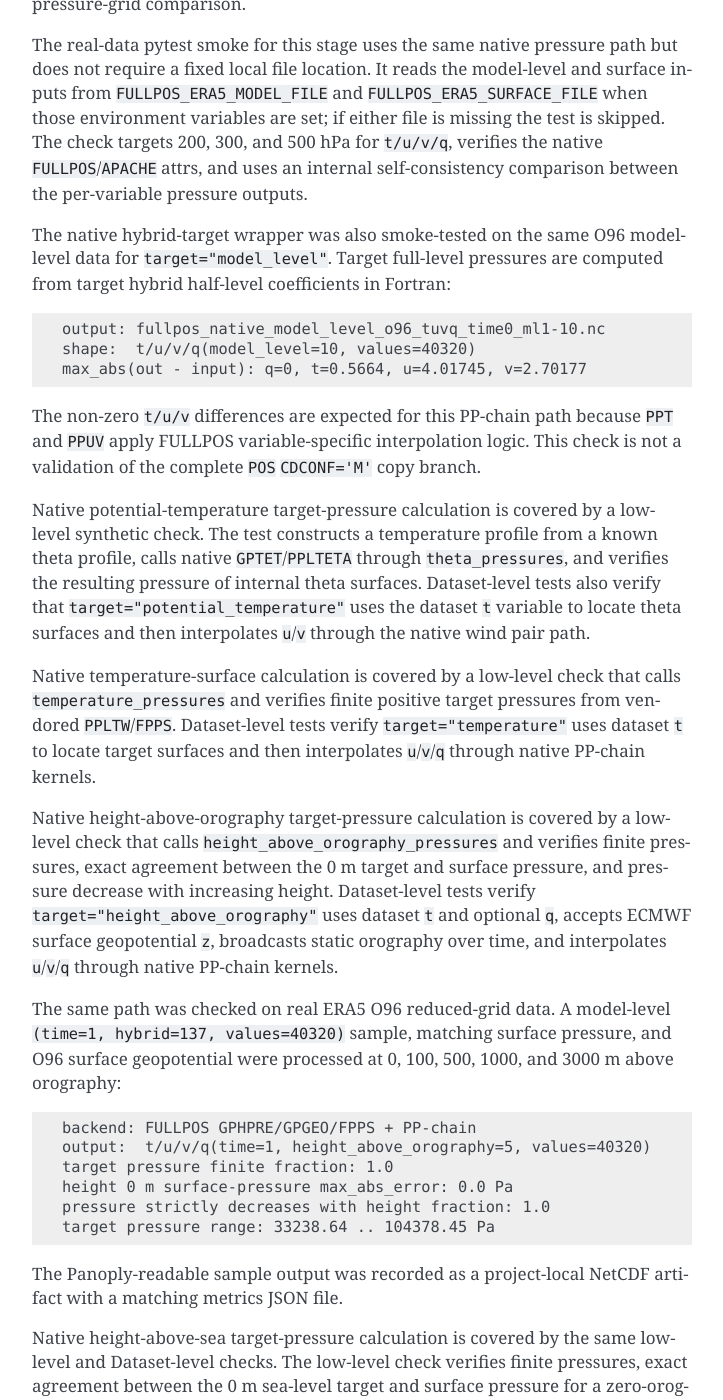
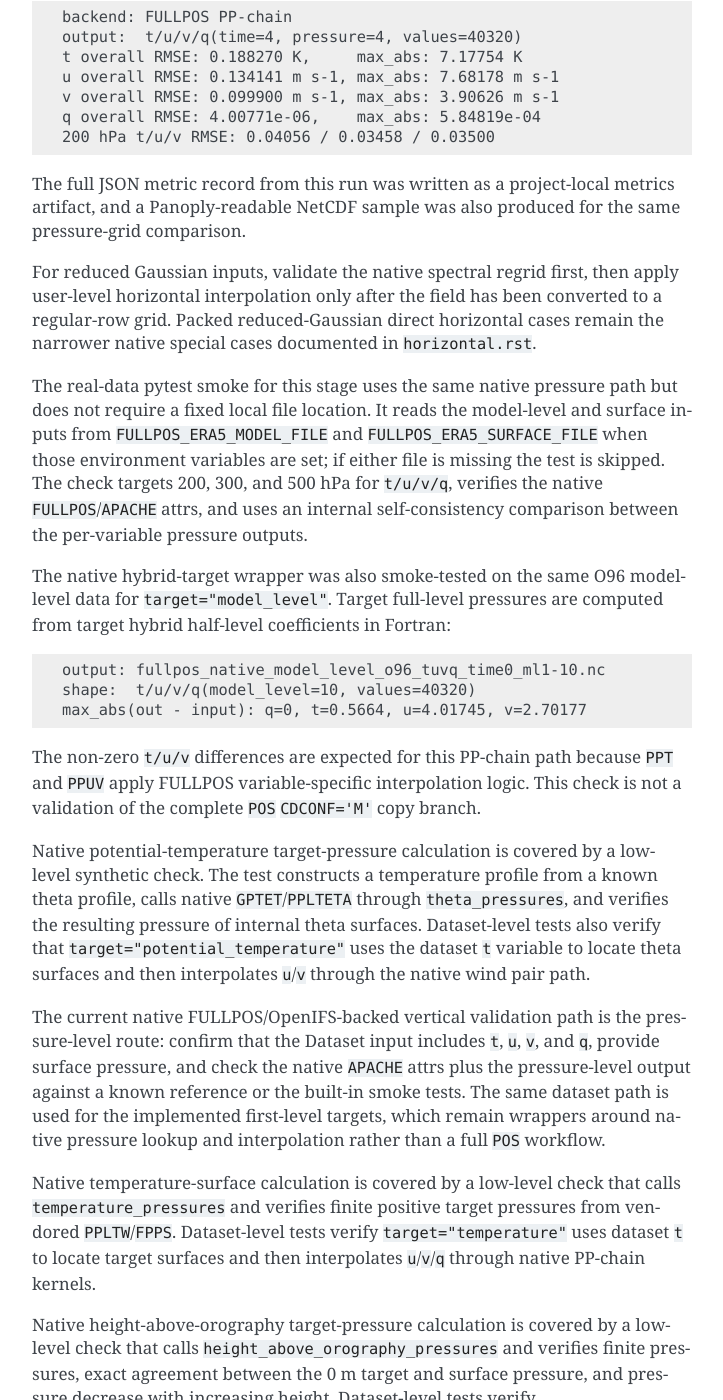
Before and after one commit to QianyeSu/FullPos, a Sphinx documentation site: the page built from docs/validation.rst, in a window 1280 px wide and 1400 px high, scrolled down 1724 px. Shown: the whole window, without its empty margins (388-1111 px from the left). Built offline with Sphinx 7.4.7, drawn with Linux system fonts in a browser that asks for light colours; some of the changed text lies outside the part shown.

Commit message:
Add validation docs and pressure chunk regression

```diff
--- a/docs/horizontal.rst
+++ b/docs/horizontal.rst
@@ -26,6 +26,11 @@
   Gaussian fields decoded as ``(latitude, longitude)``.
 * Packed reduced Gaussian fields when ``source_pl`` or ``source_grid="O<N>"``
   is supplied, or when xarray attributes contain ``GRIB_pl``.
+
+Reduced Gaussian input must be brought onto a regular-row grid with native
+spectral regridding before the user-level horizontal interpolation path is
+used. The packed reduced-Gaussian cases documented below are the direct native
+special cases.
 
 Example:
 
--- a/docs/validation.rst
+++ b/docs/validation.rst
@@ -1,5 +1,15 @@
 Validation
 ==========
+
+Current validation scope
+------------------------
+
+The current stable path to validate is narrow:
+
+* native spectral regridding,
+* native spectral filtering, and
+* native pressure-level and first-level vertical interpolation through the
+  OpenIFS/FULLPOS-backed paths documented in ``vertical.rst``.
 
 Unit Tests
 ----------
@@ -91,6 +101,12 @@
 metrics artifact, and a Panoply-readable NetCDF sample was also produced for
 the same pressure-grid comparison.
 
+For reduced Gaussian inputs, validate the native spectral regrid first, then
+apply user-level horizontal interpolation only after the field has been
+converted to a regular-row grid. Packed reduced-Gaussian direct horizontal
+cases remain the narrower native special cases documented in
+``horizontal.rst``.
+
 The real-data pytest smoke for this stage uses the same native pressure path
 but does not require a fixed local file location. It reads the model-level and
 surface inputs from ``FULLPOS_ERA5_MODEL_FILE`` and
@@ -121,6 +137,14 @@
 surfaces. Dataset-level tests also verify that ``target="potential_temperature"``
 uses the dataset ``t`` variable to locate theta surfaces and then interpolates
 ``u``/``v`` through the native wind pair path.
+
+The current native FULLPOS/OpenIFS-backed vertical validation path is the
+pressure-level route: confirm that the Dataset input includes ``t``, ``u``,
+``v``, and ``q``, provide surface pressure, and check the native ``APACHE``
+attrs plus the pressure-level output against a known reference or the
+built-in smoke tests. The same dataset path is used for the implemented
+first-level targets, which remain wrappers around native pressure lookup and
+interpolation rather than a full ``POS`` workflow.
 
 Native temperature-surface calculation is covered by a low-level check that
 calls ``temperature_pressures`` and verifies finite positive target pressures
```
Also changed, not shown: docs/implementation_status.rst (+13 -0 lines), docs/vertical.rst (+6 -1 lines), 1 other file.
